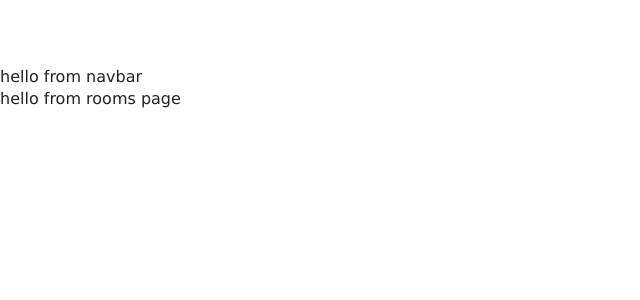
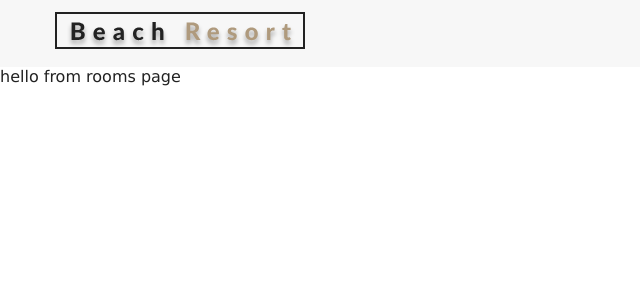
Before and after one commit to thomasgilmore/beach-resort, a React (Create React App) app: page /rooms in a window 1280 px wide. Shown: the top 300 px of the page, without its empty margins (0-640 px from the left). Built offline with nearby package versions, Linux system fonts and the light colour scheme.

Commit message:
Working on Navbar.js:

```diff
--- a/src/App.css
+++ b/src/App.css
@@ -112,8 +112,8 @@
   color: var(--primaryColor);
 }
 .nav-links {
-  height: 0;
-  overflow: hidden;
+  /* height: 0;
+  overflow: hidden; */
   transition: var(--mainTransition);
   list-style-type: none;
 }
--- a/src/components/Navbar.js
+++ b/src/components/Navbar.js
@@ -4,12 +4,23 @@
 import { Link } from 'react-router-dom';
 
 export default class Navbar extends Component {
-
+state={
+    isOpen:false
+}
+handleToggle = () => {
+    this.setState({isOpen:!this.state.isOpen})
+}
     render() {
         return (
-            <div>
-                hello from navbar
-            </div>
+            <nav className="navbar">
+                <div className="nav-center">
+                    <div className="nav-header">
+                        <Link to="/">
+                            <img src={logo} alt="Beach Resort" />
+                        </Link>
+                    </div>
+                </div>
+            </nav>
         )
     }
 }
```
